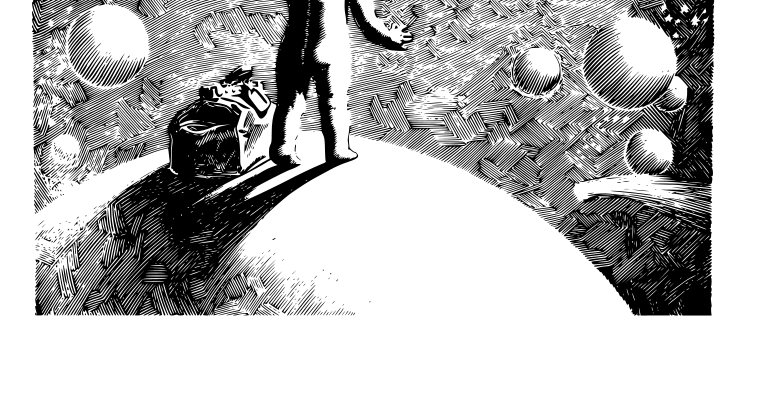
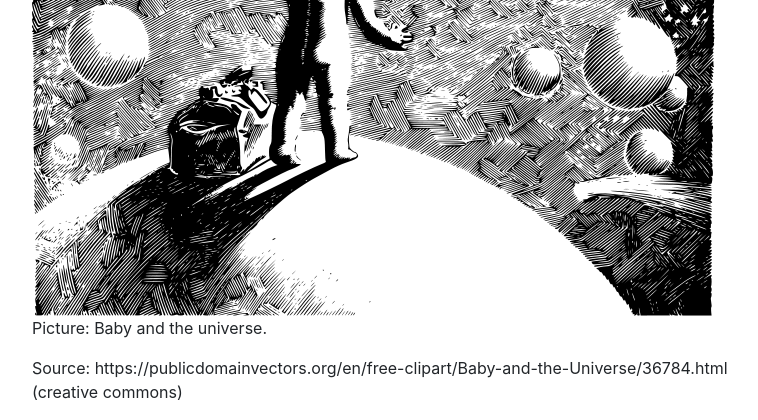
Before and after one commit to Catrovitch/Online-course-website, a Flask app: page / in a window 1280 px wide. Shown: the part 796-1216 px from the top of the page, without its empty margins (53-811 px from the left). Before the commit the page ends 1112 px from the top, so only its background shows below. Run offline with Flask 3, Linux system fonts and the light colour scheme; some libraries are stand-ins or nearby versions.

Commit message:
fixing image problems

```diff
--- a/templates/index.html
+++ b/templates/index.html
@@ -48,9 +48,10 @@
       <p>
         The website is ready for the purpose of the project, but would still need development for a real world scenario.
       </p>
-      <body>
-        <img src="../assets/babyanduniverse.png" alt="baby and the universe" />
-      </body>
+
+      <img src="static/babyanduniverse.png" alt="baby and the universe"/>
+      <p>Picture: Baby and the universe.</p>
+      <p>Source: https://publicdomainvectors.org/en/free-clipart/Baby-and-the-Universe/36784.html (creative commons)</p>
 
     </div>
     <div class="col-4">
```
Also changed, not shown: static/babyanduniverse.png (renamed from assets/babyanduniverse.png).
